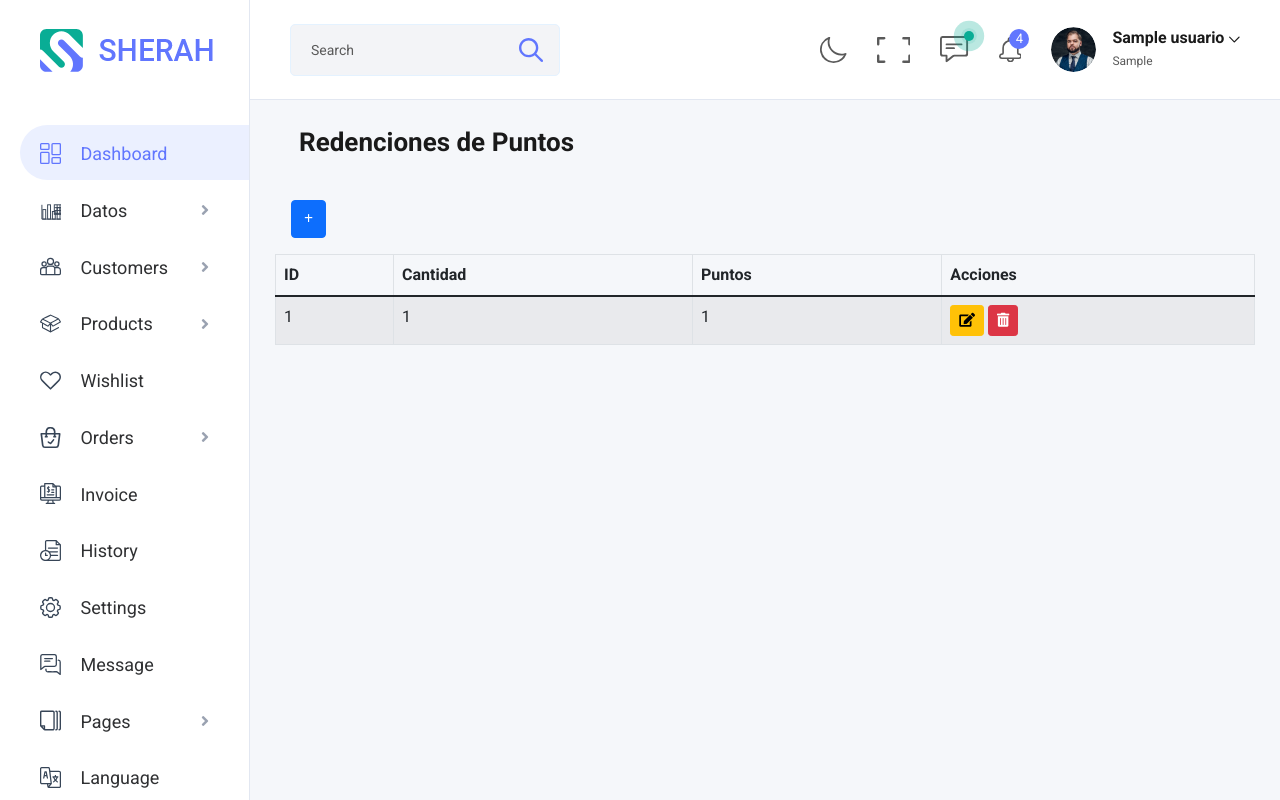
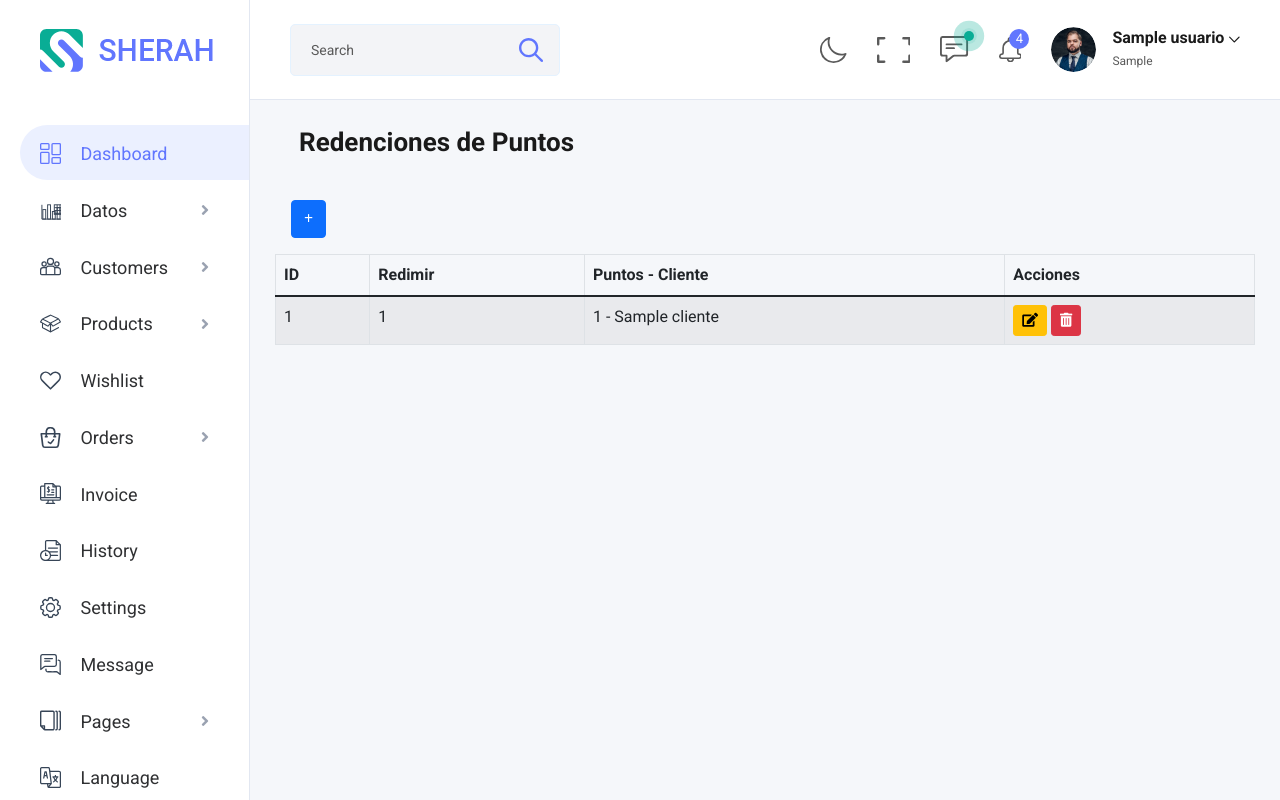
Before and after one commit to Juliandos/Parqueadero, a Flask app: page /redimir in a window 1280 px wide. Run offline with Flask 3, Linux system fonts and the light colour scheme; a user stored in the database is signed in; tables that the repository leaves empty hold one stand-in row (values such as "Sample post"); some libraries are stand-ins or nearby versions.

Commit message:
Modificación información Back de redimir y parte front

```diff
--- a/app/routes.py
+++ b/app/routes.py
@@ -1493,23 +1493,30 @@ def redimir():
     redenciones = Redimir.query.join(Punto).add_columns(
         Redimir.id,
         Redimir.cantidad,
-        Punto.id.label('punto_id'),
-        Punto.cantidad.label('punto_cantidad')
+        Punto.cantidad.label('puntos_cantidad'),
+        Punto.cliente_id.label('cliente_id'),
+        Punto.id.label('punto_id')
     ).all()
 
     puntos = Punto.query.order_by(Punto.id).all()
-
+    clientes = Cliente.query.order_by(Cliente.id).all()
+
+    clientes_dict = {cliente.id: cliente.nombres for cliente in clientes}  # Ajusta 'nombre' al campo correcto
+
+    print(redenciones)
     redenciones_data = [{
         'id': r.id,
         'cantidad': r.cantidad,
-        'punto_id': r.punto_id,
-        'punto_cantidad': r.punto_cantidad
+        'puntos_cantidad': r.puntos_cantidad,
+        'cliente_id': r.cliente_id,
+        'punto_id': r.punto_id
     } for r in redenciones]
 
     return render_template('redimir.html',
                         titulo="Administración de Redenciones",
                         redenciones=redenciones_data,
-                        puntos=puntos)
+                        puntos=puntos,
+                        clientes=clientes_dict)
 
 # Redimir CREATE
 @routes.route('/redimir/add', methods=['POST'])
--- a/app/templates/redimir.html
+++ b/app/templates/redimir.html
@@ -12,8 +12,8 @@
       <thead class="table-blue">
         <tr>
           <th>ID</th>
-          <th>Cantidad</th>
-          <th>Puntos</th>
+          <th>Redimir</th>
+          <th>Puntos - Cliente</th>
           <th>Acciones</th>
         </tr>
       </thead>
@@ -22,7 +22,7 @@
         <tr>
           <td>{{ redencion.id }}</td>
           <td>{{ redencion.cantidad }}</td>
-          <td>{{ redencion.punto_cantidad }}</td>
+          <td>{{ redencion.puntos_cantidad }} - {{ clientes.get(redencion.cliente_id, 'Desconocido') }}</td>
           <td>
             <button class="btn btn-warning btn-sm btnEditar" title="Editar" data-id="{{ redencion.id }}">
               <i class="fas fa-edit"></i>
@@ -52,16 +52,16 @@
           <input type="hidden" id="RedimirId">
           <div class="mb-3">
             <label class="form-label">Cantidad</label>
-            <input type="number" class="form-control" id="cantidad" required>
+            <input type="number" class="form-control text-dark" id="cantidad" required>
           </div>
 
           <div class="mb-3">
             <label class="form-label">Puntos a Redimir</label>
             <select class="form-select" id="puntos_id" required>
-              <option value="">Seleccionar puntos</option>
+              <option value="">Puntos Cliente</option>
               {% for punto in puntos %}
               <option value="{{ punto.id }}">
-                {{ punto.cantidad }}
+                {{ punto.cantidad }} - {{ clientes.get(punto.id)}}
               </option>
               {% endfor %}
             </select>
@@ -112,12 +112,13 @@
 
       let redimirId = row.find("td:eq(0)").text();
       let cantidad = row.find("td:eq(1)").text();
-      const cantidadText = row.find("td:eq(2)").text();
-      const cantidadValue = parseInt(cantidadText, 10);
+      let cantidadText = row.find("td:eq(2)").text();
+      let cantidadValue = parseInt(cantidadText, 10);
 
-      const redimirEncontrado = redimir.find(p => p.punto_cantidad === cantidadValue);
+      const redimirEncontrado = redimir.find(p => p.id == redimirId);
 
       const puntos_id = redimirEncontrado ? redimirEncontrado.punto_id : null;
+      console.log(redimir, redimirEncontrado, puntos_id, redimirId);
 
       $('#ModalRedimirLabel').text('Editar Redención');
       $('#RedimirId').val(redimirId);
```
